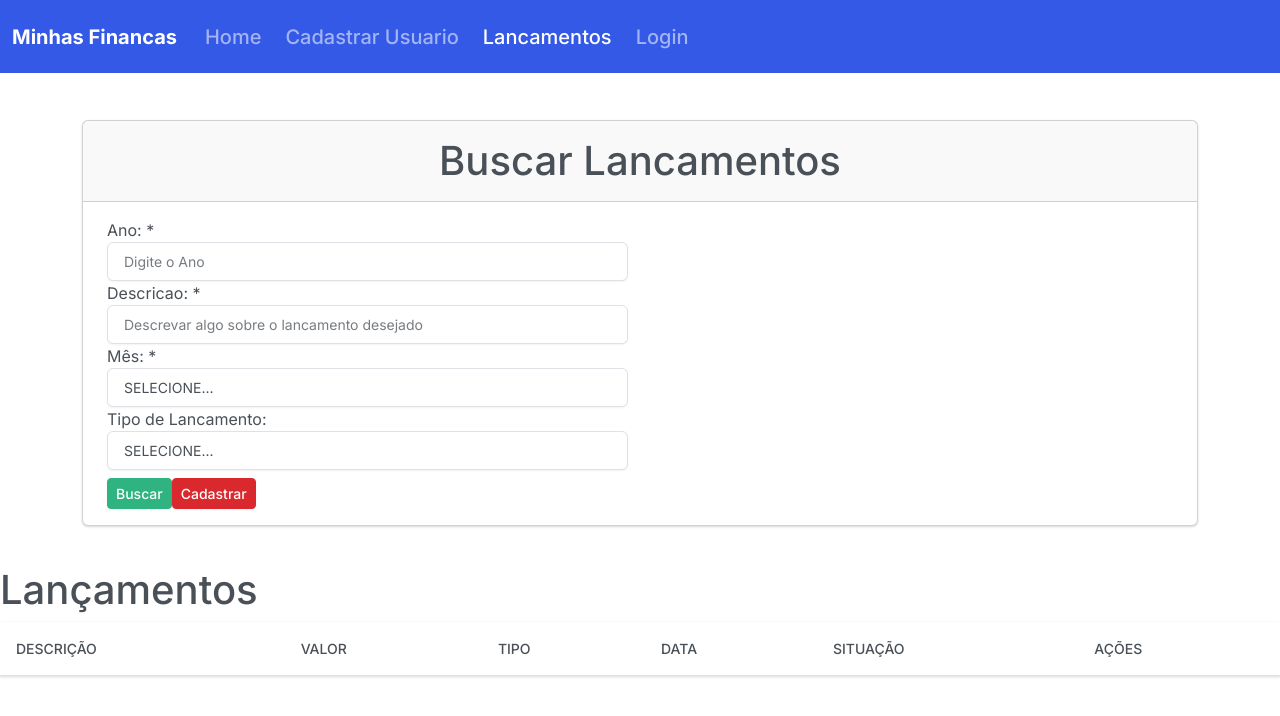
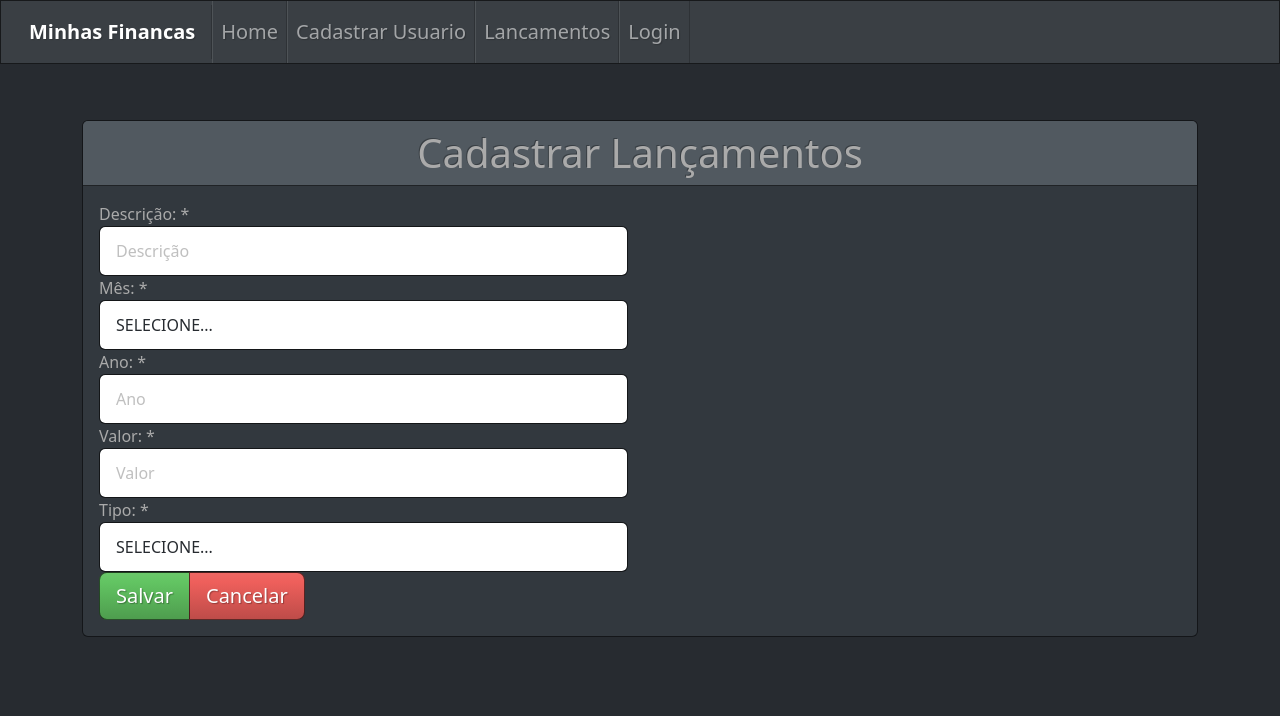
Before and after one commit to erico-lt/minhas-financas-app, a React (Create React App) app: page /cadastrar-lancamentos in a window 1280 px wide. Shown: the top 716 px of the page. Built offline with nearby package versions, Linux system fonts and the light colour scheme.

Commit message:
cadastro lancamentos

```diff
--- a/package.json
+++ b/package.json
@@ -9,6 +9,7 @@
     "axios": "^1.5.1",
     "bootstrap-icons": "^1.11.1",
     "bootswatch": "^5.3.2",
+    "primereact": "^10.0.9",
     "react": "^18.2.0",
     "react-dom": "^18.2.0",
     "react-router-dom": "^6.17.0",
--- a/src/coponents/NavBar.js
+++ b/src/coponents/NavBar.js
@@ -8,7 +8,7 @@ export function NavBar() {
         <nav className="navbar navbar-expand-lg bg-primary fixed-top" data-bs-theme="dark" style={{ fontSize: '20px' }}>
             <div className="container-fluid">
                 <a className="navbar-brand" href="/" style={{ fontWeight: 'bolder' }}>Minhas Financas</a>
-                <button className="navbar-toggler" type="button" data-toggle="collapse" data-target="#navegacao" arial-controls="navegacao" aria-expanded="false" aria-label="Toggle navigation">
+                <button className="navbar-toggler" type="button" data-bs-toggle="collapse" data-bs-target="#navegacao" arial-controls="navegacao" aria-expanded="false" aria-label="Toggle navigation">
                     <span className="navbar-toggler-icon"></span>
                 </button>
 
@@ -20,7 +20,7 @@ export function NavBar() {
 
                         <NavBarItem to="/cadastro-usuarios" className="nav-link" label="Cadastrar Usuario"/>
 
-                        <NavBarItem to="/cadastrar-lancamentos" className="nav-link" label="Lancamentos"/>
+                        <NavBarItem to="/buscar-lancamentos" className="nav-link" label="Lancamentos"/>
 
                         <NavBarItem to="/login" className="nav-link" label="Login"/>
                     </ul>
--- a/src/main/App.js
+++ b/src/main/App.js
@@ -1,17 +1,28 @@
 import React from "react";
 import { Rotas } from "./Rotas";
+import {PrimeReactProvider} from "../../node_modules/primereact/api"
 
 import 'toastr/build/toastr.min.js'
 
-import 'bootswatch/dist/zephyr/bootstrap.css';
+import 'bootswatch/dist/slate/bootstrap.css';
 import '../custom.css';
+
 import 'toastr/build/toastr.min.css'
 
+import 'primereact/resources/themes/nova-accent/theme.css'
+import 'primereact/resources/primereact.min.css'
+
 function App() {
+  const value = {
+    appendto: 'self',
+    ...PrimeReactProvider
+  }
+
   return (
-    <>
+    <PrimeReactProvider value={value}>
       <Rotas />
-    </>
+    </PrimeReactProvider>
+
   )
 }
 export default App;
--- a/src/main/Rotas.js
+++ b/src/main/Rotas.js
@@ -6,7 +6,8 @@ import { NavBar } from "../coponents/NavBar";
 import CadastroUsuario from "../views/CadastroUsuario";
 import { Home } from "../views/Home";
 import Login from "../views/Login";
-import Lancamentos from "../views/LancamentosView";
+import LancamentosView from "../views/LancamentosView";
+import CadastroLancamento from "../views/lancamento/CadastroLancamento";
 
 export function Rotas() {
     return (
@@ -17,8 +18,9 @@ export function Rotas() {
                     <Route path="/home" element={<Home />} />
                     <Route path="/login" element={<Login />} />
                     <Route path="/cadastro-usuarios" element={<CadastroUsuario />} />
-                    <Route path="/cadastrar-lancamentos" element={<Lancamentos />} />
-                    <Route path="*" element={<Navigate to="/login"/>}></Route>
+                    <Route path="/buscar-lancamentos" element={<LancamentosView />} />
+                    <Route path="/cadastrar-lancamentos" element={<CadastroLancamento />} />
+                    <Route path="*" element={<Navigate to="/home"/>}></Route>
                 </Routes>
             </BrowserRouter>
 
--- a/src/main/app/service/LancamentoService.js
+++ b/src/main/app/service/LancamentoService.js
@@ -32,6 +32,14 @@ export default class LancamentoService extends ApiService {
         ]
     }
 
+    obterTiposSalvarLancamento() {
+        return [
+            { label: 'SELECIONE...', value: '' },
+            { label: 'Receita', value: 0},
+            { label: 'Despesa', value: 0},
+        ]
+    }
+
     buscar(lancamentoFiltro) {
         let params = `?id_usuario=${lancamentoFiltro.id}`;
 
@@ -58,4 +66,8 @@ export default class LancamentoService extends ApiService {
 
         return this.delete(`/${url}`);
     }
+
+    salvarLancamento(corpo) {
+        return this.post('',corpo);
+    }
 }
--- a/src/views/Home.js
+++ b/src/views/Home.js
@@ -4,7 +4,6 @@ import { useEffect } from "react";
 import Card from "../coponents/Card";
 import UsuarioService from "../main/app/service/UsuarioService";
 import localStorageService from "../main/app/service/LocalStorageService";
-import * as messagens from "../coponents/toastr"
 
 export function Home() {
     const [saldo, setSaldo] = useState(0);
@@ -16,7 +15,7 @@ export function Home() {
         ).then(response => {
             setSaldo(response.data);
         }).catch(erro => {
-            messagens.mensagemErro(erro.response);
+            setSaldo(saldo);
         })
     })
 
@@ -33,7 +32,7 @@ export function Home() {
                         <i className="bi bi-person-up"></i>
                         <span className="ms-1">Cadastrar Usuário</span>
                     </a>
-                    <a className="btn btn-danger btn-lg" href="https://bootswatch.com/flatly/#" role="button">
+                    <a className="btn btn-danger btn-lg" href="/cadastrar-lancamentos" role="button">
                         <i className="bi bi-file-earmark-plus-fill"></i>
                         <span className="ms-1">Cadastrar Lançamento</span>
                     </a>
--- a/src/views/LancamentosView.js
+++ b/src/views/LancamentosView.js
@@ -1,21 +1,26 @@
 import { useState } from "react";
+import {Button} from "primereact/button"
+import {Dialog} from "primereact/dialog"
+
 import Card from "../coponents/Card";
 import FormGroup from "../coponents/FormGroup";
 import SelectMenu from "../coponents/SelectMenu";
+import * as menssagens from "../coponents/toastr";
 import LancamentoService from "../main/app/service/LancamentoService";
+import localStorageService from "../main/app/service/LocalStorageService";
 import LancamentoMenu from "./lancamento/LacamentoMenu";
-import localStorageService from "../main/app/service/LocalStorageService";
-import * as menssagens from "../coponents/toastr";
 
 function LancamentosView() {
     const [ano, setAno] = useState('');
     const [mes, setMes] = useState('');
     const [tipo, setTipo] = useState('');
     const [descricao, setDescricao] = useState('');
+    const [lancamentos, setArray] = useState([]);
+    const [statusDialog, setStatusDialog] = useState(false);
     const service = new LancamentoService();
-    const [lancamentos, setArray] = useState([]);
     const meses = service.obterMeses();
     const tipos = service.obterTipos();
+    const [idAux, setIdAux] = useState();
 
     const buscarItems = () => {
         const usuario = localStorageService.buscarItem('usuario');
@@ -41,13 +46,23 @@ function LancamentosView() {
         })
     }
 
-    const deletar = (id) => {
+    const confirmarDelecao = (id) => {
+        setStatusDialog(true);
+        setIdAux(id);
+    }
+
+    const cancelarDelecao = () => {
+        setStatusDialog(false);
+        setIdAux(null);
+    }
+
+    const deletar = () => {
         const usuario = localStorageService.buscarItem('usuario');
 
         service.deletarLancamento(
-            id
+            idAux
         ).then(response => {
-
+            setStatusDialog(false);
             const lancamentoFiltro = {
                 id: usuario.id,
                 ano: ano,
@@ -55,16 +70,25 @@ function LancamentosView() {
                 tipo: tipo,
                 descricao: descricao
             }
+
             service.buscar(
                 lancamentoFiltro
             ).then(respnse => {
-                setArray(respnse.data);
+                setArray(respnse.data)
                 menssagens.mensagemSucesso("Lancamento Deletado com sucesso");
             });
+
         }).catch(erro => {
             menssagens.mensagemAlert("Problema ao deletar o item");
         });
     }
+
+    const footerContent = (
+        <div>
+            <Button label="Confirmar" icon="pi pi-times" onClick={() => deletar()} className="p-button-text" />
+            <Button label="Cancelar" icon="pi pi-check"  onClick={() => cancelarDelecao()} autoFocus />
+        </div>
+    );
 
     return (
         <>
@@ -84,10 +108,7 @@ function LancamentosView() {
                                 </FormGroup>
 
                                 <FormGroup htmlFor="exampleSelect1" label="Mês: *">
-
                                     <SelectMenu className="form-control" lista={meses} id="exampleSelect1" onChange={(event) => setMes(event.target.value)} />
-
-
                                 </FormGroup>
 
                                 <FormGroup htmlFor="inputTipo" label="Tipo de Lancamento:">
@@ -114,10 +135,16 @@ function LancamentosView() {
                         <h1 id="tables">Lançamentos</h1>
                     </div>
                     <div className="bs-component">
-                        <LancamentoMenu lancamento={lancamentos} deletarLancamento={deletar} className="table table-hover" />
+                        <LancamentoMenu lancamento={lancamentos} deletarLancamento={confirmarDelecao} className="table table-hover" />
                     </div>
                 </div>
             </div>
+
+            <Dialog header="Escolhas" modal={true} visible={statusDialog} style={{ width: '35vw' }} onHide={() => setStatusDialog(false)} footer={footerContent}>
+                <p className="m-0">
+                    Deseja excluir este Lançamento?
+                </p>
+            </Dialog>
         </>
     );
 }
--- /dev/null
+++ b/src/views/lancamento/CadastroLancamento.js
@@ -0,0 +1,87 @@
+import { useState } from "react";
+import Card from "../../coponents/Card";
+import FormGroup from "../../coponents/FormGroup";
+import SelectMenu from "../../coponents/SelectMenu";
+import LancamentoService from "../../main/app/service/LancamentoService";
+import { useNavigate } from "react-router-dom";
+import localStorageService from "../../main/app/service/LocalStorageService";
+import * as mensagens from '../../coponents/toastr'
+
+
+export default function CadastroLancamento() {
+    const service = new LancamentoService();
+    const meses = service.obterMeses();
+    const tipos = service.obterTiposSalvarLancamento();
+    const [descricao, setDescricao] = useState('');
+    const [mes, setMes] = useState('');
+    const [ano, setAno] = useState('');
+    const [valor, setValor] = useState('');
+    const [tipo, setTipo] = useState('');
+    const navigate = useNavigate();
+
+    const mudarPagina = () => {
+        navigate('/home')
+    }
+
+    const salvarLancamento = () => {
+        const usuario = localStorageService.buscarItem('usuario')
+
+        const lancamentoSalar = {
+            descricao: descricao,
+            mes: mes,
+            ano: ano,
+            valor: valor,
+            tipo: tipo,
+            usuario: usuario.id
+        }
+
+        service.salvarLancamento(
+            lancamentoSalar
+        ).then( response => {
+            mensagens.mensagemSucesso("Lancamento cadastrado com sucesso");
+        }).catch(erro => {
+            mensagens.mensagemErro("Erro ao cadastrar Lancamento");
+        })
+
+    }
+
+    return (
+        <>
+            <div className="container">
+                <Card title="Cadastrar Lançamentos">
+                    <div className="row">
+                        <div className="col-lg-6">
+                            <div className="bs-componente">
+                                <FormGroup htmlFor="inputDescricao>" label="Descrição: *">
+                                    <input type="text" onChange={(event) => setDescricao(event.target.value)} className="form-control" id="inputDescricao" placeholder="Descrição"></input>
+                                </FormGroup>
+
+                                <FormGroup htmlFor="inputMes>" label="Mês: *">
+                                    <SelectMenu onChange={(event) => setMes(event.target.value)} className="form-control" id="inputMes" lista={meses}></SelectMenu>
+                                </FormGroup>
+
+                                <FormGroup htmlFor="inputAno" label="Ano: *">
+                                    <input type="number" onChange={(event) => setAno(event.target.value)} className="form-control" id="inputAno" placeholder="Ano"></input>
+                                </FormGroup>
+
+                                <FormGroup htmlFor="inputValor" label="Valor: *">
+                                    <input type="number" onChange={(event) => setValor(event.target.value)}  className="form-control" id="inputValor" placeholder="Valor"></input>
+                                </FormGroup>
+
+                                <FormGroup htmlFor="inputTipo" label="Tipo: *">
+                                    <SelectMenu lista={tipos} onChange={(event) => setTipo(event.target.value)}  className="form-control" id="inputTipo" placeholder="Valor"></SelectMenu>
+                                </FormGroup>
+
+                            </div>
+
+                            <div className="btn-group">
+                                <button onClick={salvarLancamento} className="btn btn-lg btn-success">Salvar</button>
+                                <button onClick={mudarPagina} className="btn btn-lg btn-danger">Cancelar</button>
+                            </div>
+                        </div>
+                    </div>
+                </Card>
+            </div>
+        </>
+    )
+}
```
Also changed, not shown: 1 other file (tests, documents, lock files or other folders).
